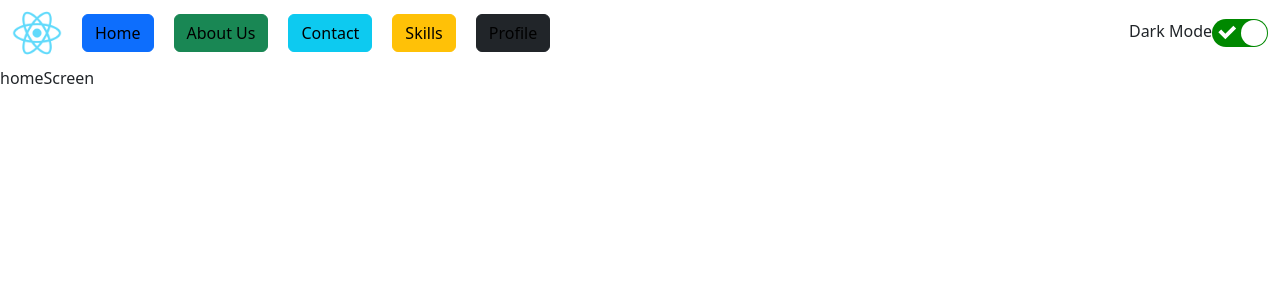
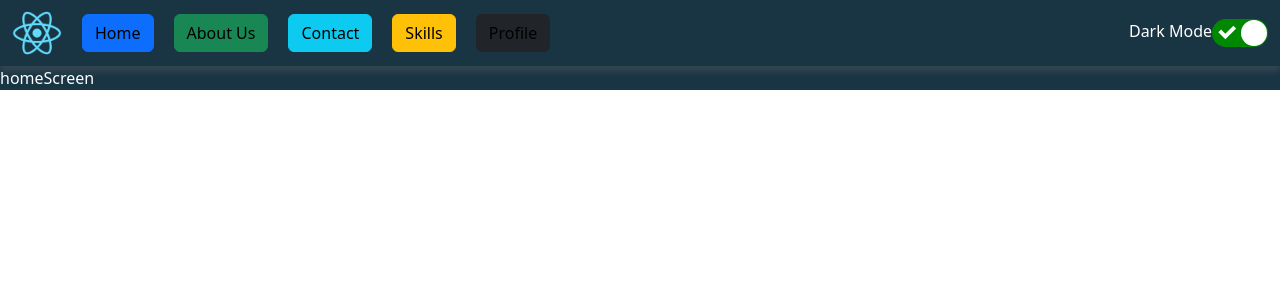
Before and after one commit to kencal20/myportfolio, a React (Create React App) app: page / in a window 1280 px wide. Shown: the top 300 px of the page. Built offline with nearby package versions, Linux system fonts and the light colour scheme.

Commit message:
adding css for dark and light theme

```diff
--- a/src/App.css
+++ b/src/App.css
@@ -2,6 +2,37 @@
   margin: 0;
   padding: 0;
   box-sizing: border-box;
+}
+
+:root {
+  --light_background-color: #f3ebf6;
+  --dark_background-color: rgb(25, 53, 68);
+  --dark_text-color: white;
+}
+
+#light {
+  background-color: white;
+}
+
+#dark {
+  background-color: rgb(25, 53, 68);
+  color: var(--dark_text-color);
+}
+
+#navbar {
+  width: 100%;
+  box-shadow: 0 6px 5.62px rgba(0, 0, 0, 0.2);
+  elevation: 8;
+}
+
+#light #navbar {
+  width: 100%;
+}
+
+#dark #navbar {
+  box-shadow: 0 6px 5.62px rgba(149, 131, 131, 0.2);
+
+  width: 100%;
 }
 
 .nav_button {
```
